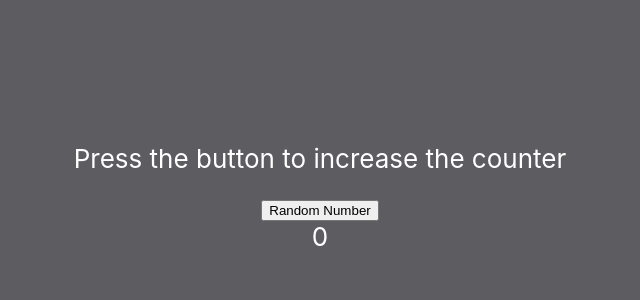
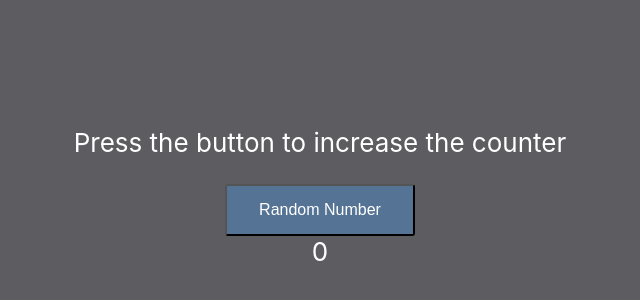
Before and after one commit to BergerAl/NamelessApp, a React (Create React App) app: page / in a window 1280 px wide. Shown: the part 216-516 px from the top of the page, without its empty margins (320-960 px from the left). Built offline with nearby package versions, Linux system fonts and the light colour scheme.

Commit message:
button adjustments

```diff
--- a/src/css/InitPage.css
+++ b/src/css/InitPage.css
@@ -0,0 +1,10 @@
+.InitPage-button {
+    background-color: #557495; /* Green */
+    color: white;
+    padding: 15px 32px;
+    text-align: center;
+    text-decoration: none;
+    display: inline-block;
+    font-size: 16px;
+    border-radius: 3px;
+  }
--- a/src/pages/InitPage.tsx
+++ b/src/pages/InitPage.tsx
@@ -20,7 +20,7 @@ const InitPage = (props:propsType) => (
 
 function firstButton(randomNumber: number, setCount: Function) {
   return (
-    <button onClick={() => setCount(randomNumber + 1)}>
+    <button className="InitPage-button" onClick={() => setCount(randomNumber + 1)}>
       Random Number
       </button>
   )
```
